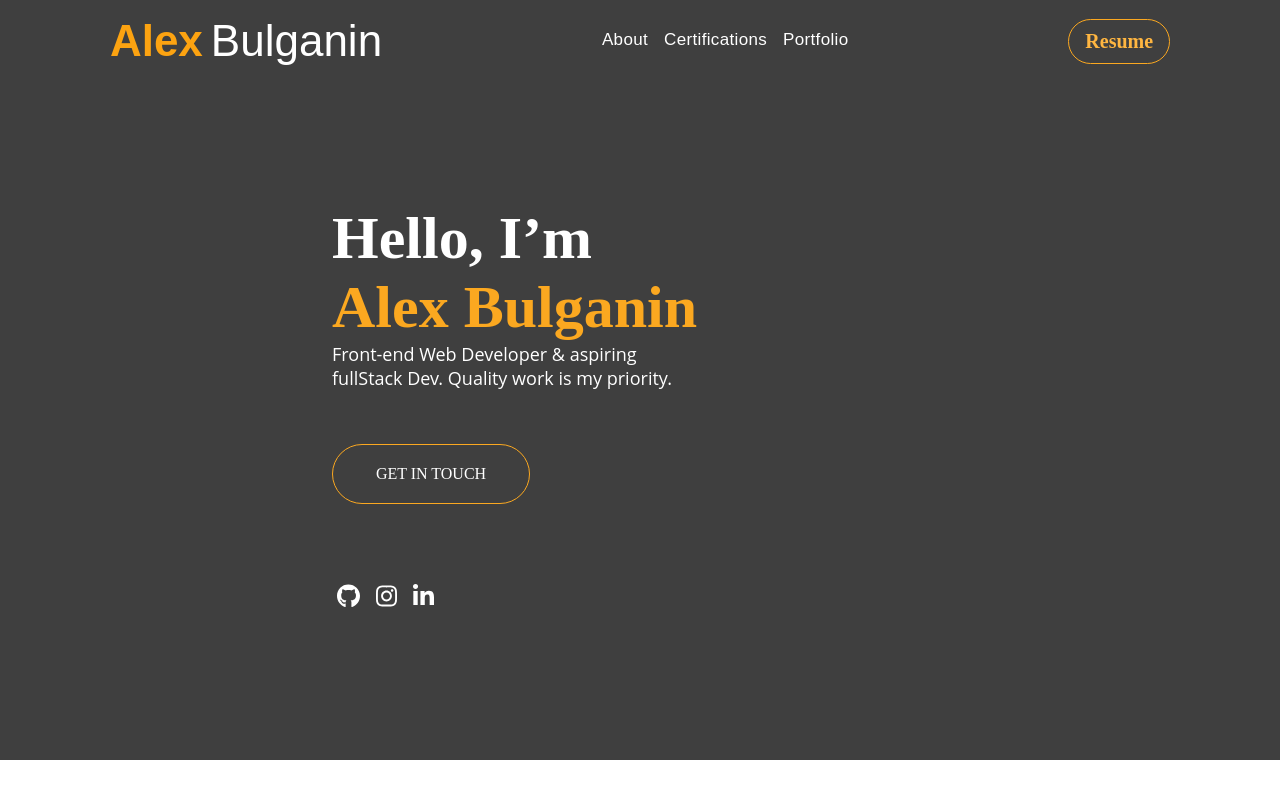
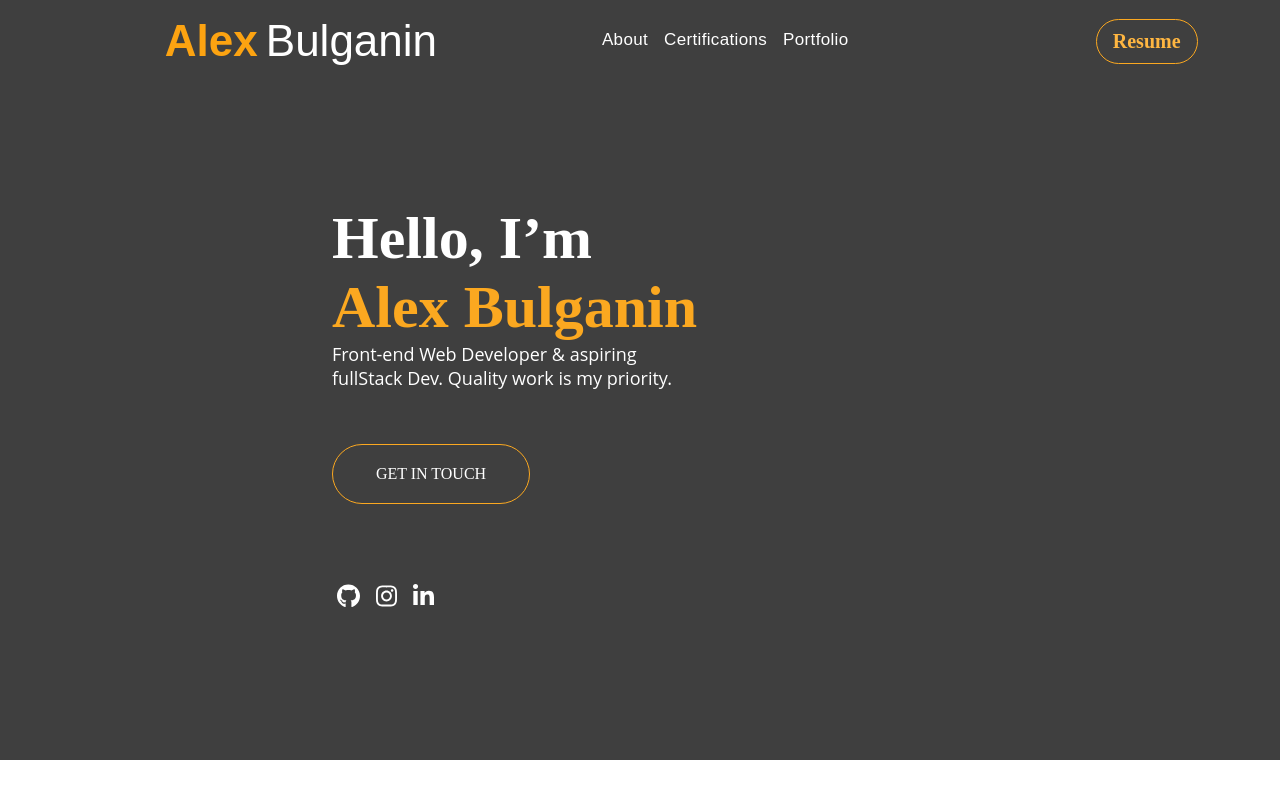
Before and after one commit to doal116/portfolio, a React (Create React App) app: page / in a window 1280 px wide. Shown: the top 800 px of the page. Built offline with nearby package versions, Linux system fonts and the light colour scheme.

Commit message:
feat: header mobile resizing

```diff
--- a/src/components/header/header.css
+++ b/src/components/header/header.css
@@ -7,7 +7,7 @@ header .upperPart {
   position: fixed;
   top: 0;
   display: grid;
-  grid-template-columns: auto auto auto;
+  grid-template-columns: auto auto;
   align-items: center;
   animation: upperPart 3s forwards ease-out;
   background-color: #3F3F3F;
@@ -32,14 +32,7 @@ header .upperPart .webDevName .LastName {
   color: #FFFFFF;
   font-weight: 500;
 }
-header .upperPart nav {
-  display: flex;
-  -moz-column-gap: 16px;
-       column-gap: 16px;
-  justify-self: center;
-  padding: 24px 0px 16px 0px;
-}
-header .upperPart nav li {
+header .upperPart .menu .phoneViewMenu nav li {
   cursor: pointer;
   list-style-type: none;
   text-decoration: none;
@@ -50,13 +43,13 @@ header .upperPart nav li {
   letter-spacing: 0.02em;
   padding: 0px 0px 10px 0px;
 }
-header .upperPart nav li:hover {
+header .upperPart .menu .phoneViewMenu nav li:hover {
   border-bottom: 2px solid #FCA311;
   border-bottom-left-radius: 1px;
   border-bottom-right-radius: 1px;
   padding: 0px 0px 8px 0px;
 }
-header .upperPart .resume {
+header .upperPart .menu .phoneViewMenu .resume {
   cursor: pointer;
   padding: 10px 16px 10px 16px;
   justify-self: center;
@@ -68,8 +61,11 @@ header .upperPart .resume {
   font-family: "Source Sans Pro";
   font-weight: bold;
   transition: 1s;
+  height: -moz-fit-content;
+  height: fit-content;
+  align-self: center;
 }
-header .upperPart .resume:hover {
+header .upperPart .menu .phoneViewMenu .resume:hover {
   color: #3F3F3F;
   background-color: #FBA820;
 }
@@ -85,10 +81,11 @@ header .upperPart .resume:hover {
     opacity: 1;
   }
 }
-header .middlePart {
+
+.middlePart {
   padding: 204px 0px 0px 332px;
 }
-header .middlePart .helloIntro {
+.middlePart .helloIntro {
   animation: helloIntro 2s forwards ease-out;
   font-size: 60px;
   font-weight: 700;
@@ -96,10 +93,10 @@ header .middlePart .helloIntro {
   width: 380px;
   color: white;
 }
-header .middlePart .helloIntro .name {
+.middlePart .helloIntro .name {
   color: #FBA820;
 }
-header .middlePart .shortStatement {
+.middlePart .shortStatement {
   animation: shortStatement 2s forwards ease-out;
   font-size: 18px;
   font-family: "Open Sans";
@@ -126,7 +123,7 @@ header .middlePart .shortStatement {
     transform: translateX(0);
   }
 }
-header .middlePart .getInTouch {
+.middlePart .getInTouch {
   cursor: pointer;
   width: 198px;
   height: 60px;
@@ -139,17 +136,70 @@ header .middlePart .getInTouch {
   font-family: "Source Sans Pro";
   transition: 1s;
 }
-header .middlePart .getInTouch:hover {
+.middlePart .getInTouch:hover {
   color: #3F3F3F;
   background-color: #FBA820;
 }
-header .bottomPart {
+
+.bottomPart {
   margin: 80px 0px 0px 337px;
   display: flex;
   -moz-column-gap: 16px;
        column-gap: 16px;
 }
-header .bottomPart img {
+.bottomPart img {
   max-height: 24px;
   filter: invert(100%) sepia(100%) saturate(0%) hue-rotate(290deg) brightness(101%) contrast(104%);
+}
+
+/* Computer view */
+@media only screen and (min-width: 900px) {
+  .upperPart .menu i {
+    display: none;
+  }
+  .upperPart .menu .phoneViewMenu {
+    display: grid;
+    grid-template-columns: auto auto;
+  }
+  .upperPart .menu .phoneViewMenu nav {
+    display: flex;
+    -moz-column-gap: 16px;
+         column-gap: 16px;
+    justify-self: start;
+    padding: 24px 0px 16px 0px;
+  }
+}
+/*phone & tablet view */
+@media only screen and (max-width: 900px) {
+  .upperPart .menu {
+    justify-self: end;
+    cursor: pointer;
+    color: white;
+    position: relative;
+  }
+  .upperPart .menu .phoneViewMenu {
+    display: none;
+  }
+  .upperPart .menu i {
+    padding: 0px 32px 0px 0px;
+  }
+  .upperPart .menu:hover .phoneViewMenu {
+    display: block;
+    position: absolute;
+    top: 20px;
+    right: 0px;
+    width: -moz-fit-content;
+    width: fit-content;
+    height: 100vh;
+    padding: 40px 30px 40px 30px;
+    background-color: #3F3F3F;
+    display: grid;
+    grid-template-rows: auto auto;
+  }
+  .upperPart .menu:hover .phoneViewMenu nav {
+    display: flex;
+    flex-direction: column;
+    text-align: center;
+    row-gap: 16px;
+  }
 }/*# sourceMappingURL=header.css.map */
--- a/src/components/header/header.js
+++ b/src/components/header/header.js
@@ -2,6 +2,8 @@ import github from './github.svg';
 import instagram from './instagram.svg';
 import linkedin from './linkedin.svg';
 import './header.css';
+import { FontAwesomeIcon } from '@fortawesome/react-fontawesome';
+import { faBars } from '@fortawesome/free-solid-svg-icons';
 function scroller(elem) {
     let e = document.getElementById(elem);
     e.scrollIntoView({
@@ -17,12 +19,18 @@ function Header() {
                     <span className='firstName'>Alex</span>
                     <span className='LastName'>Bulganin</span>
                 </div>
-                <nav>
-                    <li onClick={()=>scroller('aboutMe')}>About</li>
-                    <li onClick={()=>scroller('certificates')}>Certifications</li>
-                    <li onClick={()=>scroller('portfolio')}>Portfolio</li>
-                </nav>
-                <button className='resume'>Resume</button>
+
+                <div className='menu'>
+                    <i><FontAwesomeIcon  icon={faBars} /></i>
+                    <div className='phoneViewMenu'>
+                        <nav>
+                            <li onClick={() => scroller('aboutMe')}>About</li>
+                            <li onClick={() => scroller('certificates')}>Certifications</li>
+                            <li onClick={() => scroller('portfolio')}>Portfolio</li>
+                        </nav>
+                        <button className='resume'>Resume</button>
+                    </div>
+                </div>
             </div>
             <div className='middlePart'>
                 <div className='intro' >
--- a/src/components/header/header.scss
+++ b/src/components/header/header.scss
@@ -7,7 +7,7 @@ header {
         position: fixed;
         top: 0;
         display: grid;
-        grid-template-columns: auto auto auto;
+        grid-template-columns: auto auto;
         align-items: center;
         animation: upperPart 3s forwards ease-out;
         background-color: #3F3F3F;
@@ -37,12 +37,9 @@ header {
             }
         }
 
+        .menu {
+            .phoneViewMenu {
                 nav {
-            display: flex;
-            column-gap: 16px;
-            justify-self: center;
-            padding:24px 0px 16px 0px;
-
                     li {
                         cursor: pointer;
                         list-style-type: none;
@@ -62,8 +59,6 @@ header {
                         border-bottom-right-radius: 1px;
                         padding: 0px 0px 8px 0px;
                     }
-
-
                 }
 
                 .resume {
@@ -78,11 +73,16 @@ header {
                     font-family: 'Source Sans Pro';
                     font-weight: bold;
                     transition: 1s;
+                    height: fit-content;
+                    align-self: center;
                 }
 
                 .resume:hover {
                     color: #3F3F3F;
                     background-color: #FBA820;
+                }
+            }
+        }
     }
 
     @keyframes upperPart {
@@ -99,6 +99,7 @@ header {
             opacity: 1;
         }
     }
+
 }
 
 .middlePart {
@@ -179,4 +180,74 @@ header {
         filter: invert(100%) sepia(100%) saturate(0%) hue-rotate(290deg) brightness(101%) contrast(104%);
     }
 }
+
+
+/* Computer view */
+@media only screen and (min-width:900px) {
+
+    .upperPart {
+
+        .menu {
+            i {
+                display: none;
             }
+
+            .phoneViewMenu {
+                display: grid;
+                grid-template-columns: auto auto;
+
+                nav {
+                    display: flex;
+                    column-gap: 16px;
+                    justify-self: start;
+                    padding: 24px 0px 16px 0px;
+
+                }
+            }
+        }
+    }
+}
+
+/*phone & tablet view */
+@media only screen and (max-width:900px) {
+    .upperPart {
+
+        .menu {
+            justify-self: end;
+            cursor: pointer;
+            color: white;
+            position: relative;
+
+            .phoneViewMenu {
+                display: none;
+            }
+
+            i {
+                padding: 0px 32px 0px 0px;
+            }
+        }
+
+        .menu:hover .phoneViewMenu {
+            display: block;
+            position: absolute;
+            top: 20px;
+            right: 0px;
+            width: fit-content;
+            height: 100vh;
+            padding: 40px 30px 40px 30px;
+            background-color: #3F3F3F;
+            display: grid;
+            grid-template-rows: auto auto;
+
+            nav {
+                display: flex;
+                flex-direction: column;
+                text-align: center  ;
+                row-gap: 16px;
+            }
+
+
+        }
+
+    }
+}
```
Also changed, not shown: 1 other file (tests, documents, lock files or other folders). Lines whose indentation alone changed are shown as unchanged.
